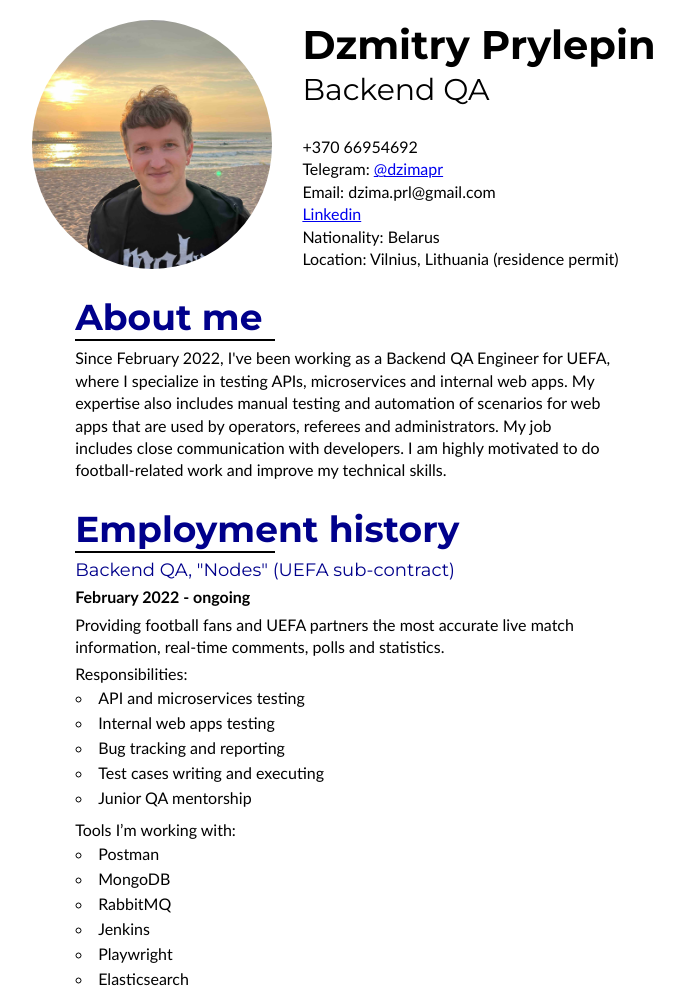
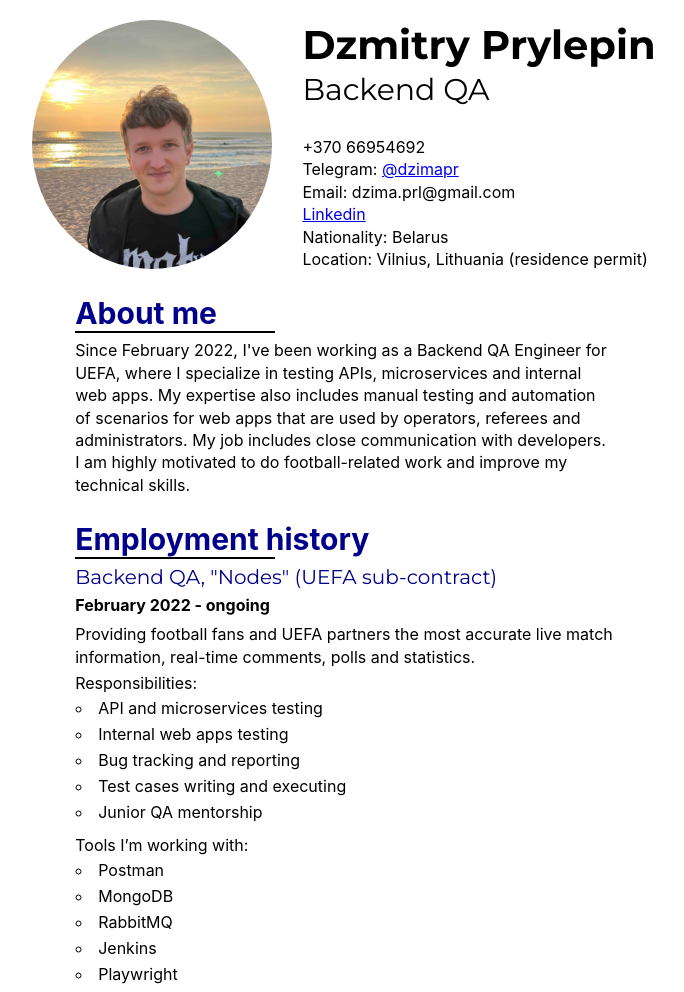
Before and after one commit to DmitriPrl/cv2025, a plain HTML site: page index.html in a window 1280 px wide. Shown: the top 992 px of the page, without its empty margins (296-980 px from the left). Drawn offline with Linux system fonts and the light colour scheme.

Commit message:
fonts changed

```diff
--- a/style.css
+++ b/style.css
@@ -7,7 +7,7 @@
 html,
 body {
     height: 100%;
-    font-family: Calibri, sans-serif;
+    font-family: Inter, serif;
 }
 
 .wrapper {
@@ -20,7 +20,7 @@ body {
 
 h1 {
     font-family: Montserrat, serif;
-    text-align: center;
+    text-align: left;
     font-size: 40px;
 }
 
@@ -32,8 +32,8 @@ h2 {
 }
 
 h3 {
-    font-size: 36px;
-    font-family: Montserrat, serif;
+    font-size: 30px;
+    /* font-family: Montserrat, serif; */
     font-weight: bold;
     color: darkblue;
     /* padding-left: 10px; */
@@ -55,12 +55,13 @@ h3::before {
 
 h4 {
     font-family: Montserrat, serif;
-    font-size: 18px;
+    font-size: 20px;
     font-weight: lighter;
     color: darkblue;
 }
 
 p {
+    /* font-family: Inter, serif;  */
     margin-top: 6px;
     margin-bottom: 6px;
 }
```
